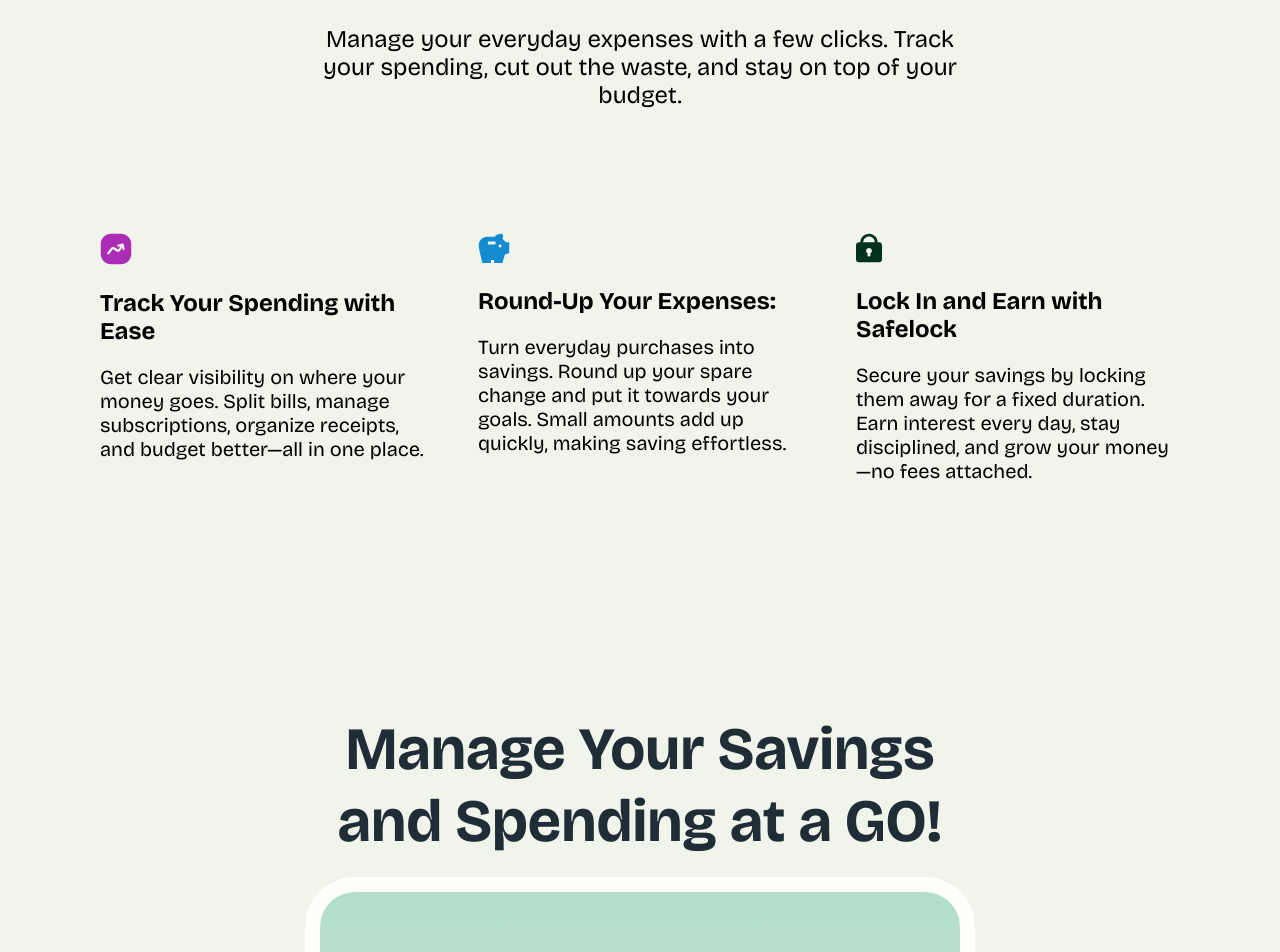
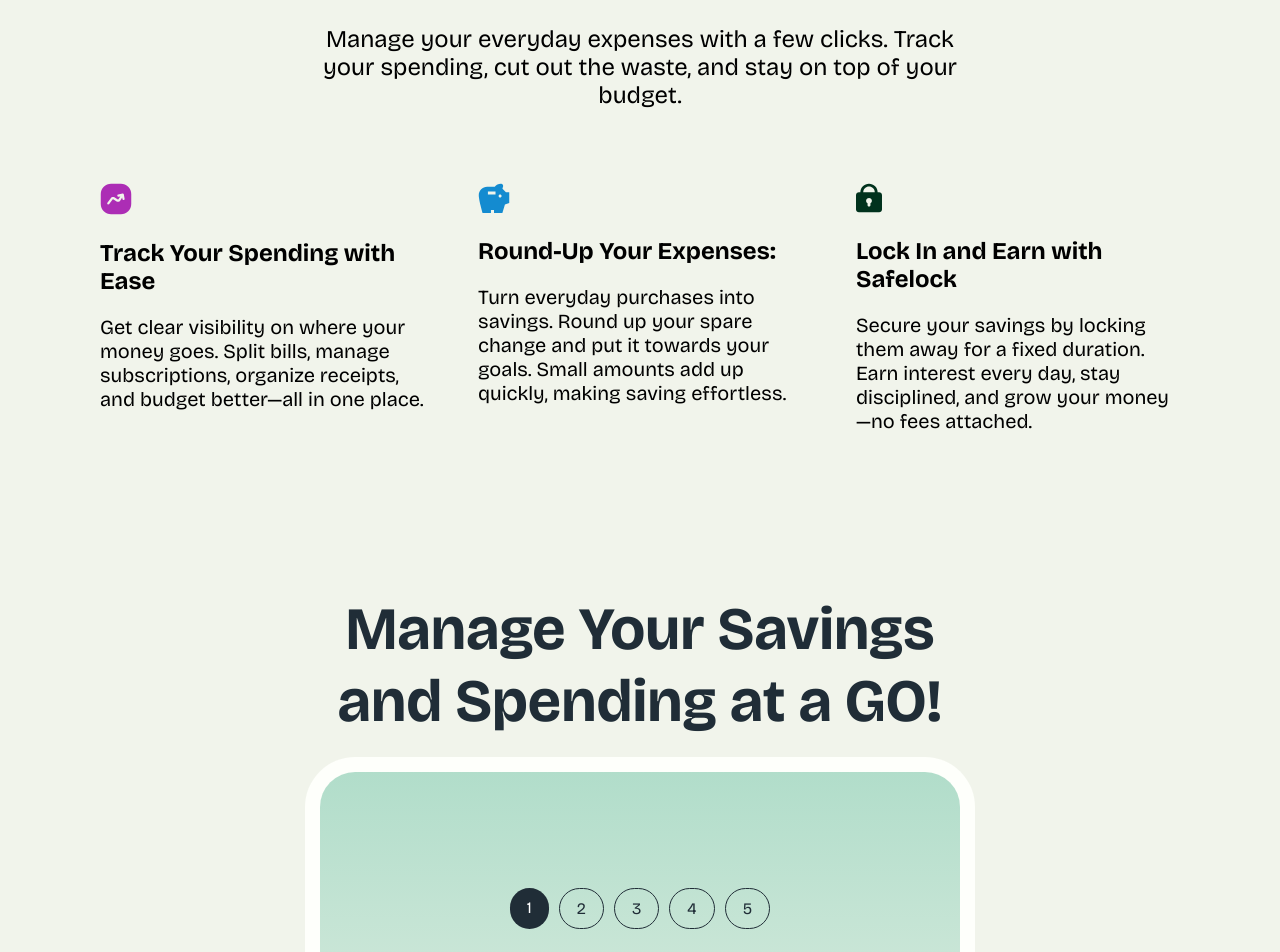
Before and after one commit to AbiodunVlad/peniwyseLandingPage, a React (Create React App) app: page / in a window 1280 px wide. Shown: the part 880-1832 px from the top of the page. Built offline with nearby package versions, Linux system fonts and the light colour scheme.

Commit message:
switch case and anim

```diff
--- a/src/pages/LandingPage/LandingPage.js
+++ b/src/pages/LandingPage/LandingPage.js
@@ -19,6 +19,51 @@ import ComingSoon from "../ComingSoon/ComingSoon";
 
 export default function LandingPage() {
   const [getStarted, SetGetStarted] = useState(false);
+  const [selectedNumber, setSelectedNumber] = useState(1);
+  const [animate, setAnimate] = useState(false);
+
+  const handleNumberClick = (number) => {
+    setSelectedNumber(number);
+    setAnimate(true);
+    setTimeout(() => setAnimate(false), 500);
+  };
+
+  const getSumNumStatement = () => {
+    switch (selectedNumber) {
+      case 1:
+        return {
+          head: "Sign Up and Set Your Goals",
+          txt: "Download the Peniwyse app and create an account. Set your savings goals, whether it's for a vacation, emergency fund, or a big purchase.",
+        };
+      case 2:
+        return {
+          head: "Connect Your Accounts",
+          txt: "Link your bank accounts and let Peniwyse analyze your spending. Gain insights into where your money goes and discover areas to save.",
+        };
+      case 3:
+        return {
+          head: "Track and Save Automatically",
+          txt: "Use our spending tracker to manage bills and subscriptions. Enable round-up savings to effortlessly contribute towards your goals with every purchase.",
+        };
+      case 4:
+        return {
+          head: "Lock and Grow",
+          txt: "Use Safelock to lock away savings for a set period and earn interest, helping you stay disciplined while growing your money.",
+        };
+      case 5:
+        return {
+          head: "Reach Your Goals",
+          txt: "Watch your savings grow and reach your financial goals faster—stress-free and on your terms.",
+        };
+      default:
+        return {
+          head: "Sign Up and Set Your Goals",
+          txt: "Download the Peniwyse app and create an account. Set your savings goals, whether it's for a vacation, emergency fund, or a big purchase.",
+        };
+    }
+  };
+
+  const subNumStatement = getSumNumStatement();
 
   // const toggleForm = () => SetGetStarted(!getStarted);
 
@@ -118,20 +163,22 @@ export default function LandingPage() {
 
             <div className="numbersDiv">
               <div className="numbers">
-                <p className="number1">1</p>
-                <p className="number">2</p>
-                <p className="number">3</p>
-                <p className="number">4</p>
-                <p className="number">5</p>
+                {[1, 2, 3, 4, 5].map((number) => (
+                  <p
+                    key={number}
+                    className={`number ${
+                      selectedNumber === number ? "active" : "inactive"
+                    }`}
+                    onClick={() => handleNumberClick(number)}
+                  >
+                    {number}
+                  </p>
+                ))}
               </div>
 
-              <div className="subNumStatement">
-                <p className="subNumHead">Sign Up and Set Your Goals</p>
-                <p className="subNumTxt">
-                  Download the Peniwyse app and create an account. Set your
-                  savings goals, whether it's for a vacation, emergency fund, or
-                  a big purchase.
-                </p>
+              <div className={`subNumStatement ${animate ? "animate" : ""}`}>
+                <p className="subNumHead">{subNumStatement.head}</p>
+                <p className="subNumTxt">{subNumStatement.txt}</p>
               </div>
             </div>
           </div>
--- a/src/pages/LandingPage/styles.css
+++ b/src/pages/LandingPage/styles.css
@@ -186,7 +186,7 @@ html {
 }
 
 .featureTop {
-  margin-bottom: 150px;
+  margin-bottom: 80px;
 }
 
 .featureTxt {
@@ -211,7 +211,7 @@ html {
 .coreFeatures {
   display: flex;
   flex-direction: row;
-  padding: 100px 300px 0 300px;
+  padding: 50px 300px 0 300px;
   justify-content: space-between;
 }
 
@@ -276,25 +276,48 @@ html {
   margin-bottom: 30px;
 }
 
-.number1 {
-  background-color: #202d37;
-  color: #fff;
-  padding: 10px 18px;
-  border-radius: 100px;
-}
-
 .number {
   background-color: transparent;
   color: #202d37;
   border: 1px solid #202d37;
-  padding: 10px 15px;
+  padding: 10px 17px;
   border-radius: 100px;
+  cursor: pointer;
+}
+
+.number.active {
+  background-color: #202d37;
+  color: #fff;
+  border: none;
+}
+
+.number.inactive {
+  background-color: transparent;
+  color: #202d37;
+  border: 1px solid #202d37;
+}
+
+@keyframes rollin {
+  0% {
+    transform: translateY(-40%);
+    opacity: 0;
+  }
+  100% {
+    transform: translateY(0);
+    opacity: 1;
+  }
 }
 
 .subNumStatement {
   display: flex;
   flex-direction: column;
   align-items: center;
+  opacity: 1;
+  transition: opacity 0.5s ease;
+}
+
+.subNumStatement.animate {
+  animation: rollin 0.5s ease forwards;
 }
 
 .subNumHead {
@@ -519,7 +542,7 @@ html {
   .coreFeatures {
     display: flex;
     flex-direction: row;
-    padding: 100px 100px 0 100px;
+    padding: 50px 100px 0 100px;
     justify-content: space-between;
   }
 
```
